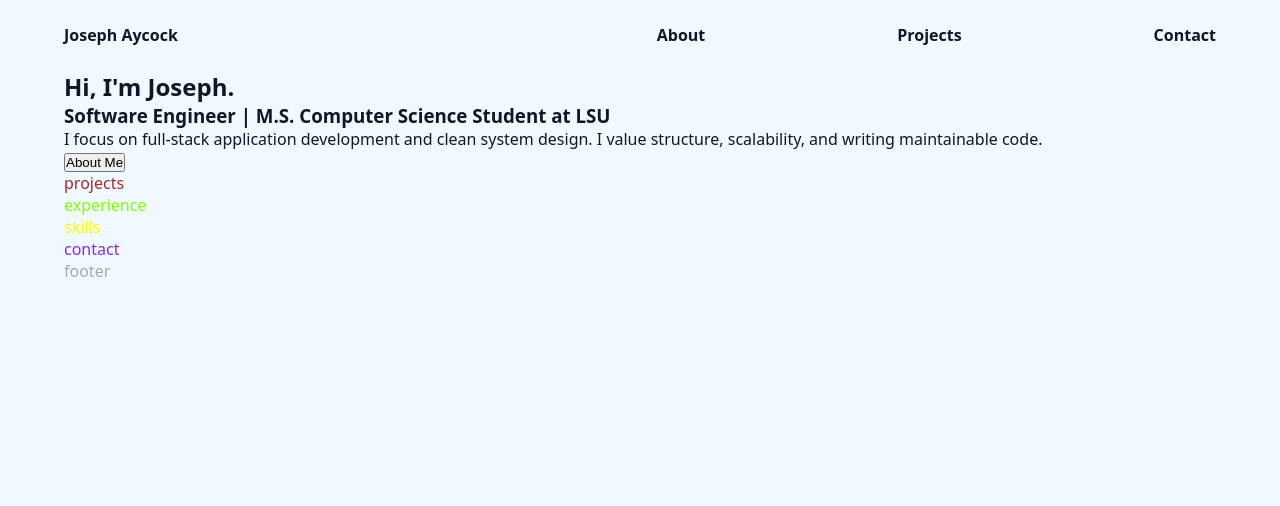
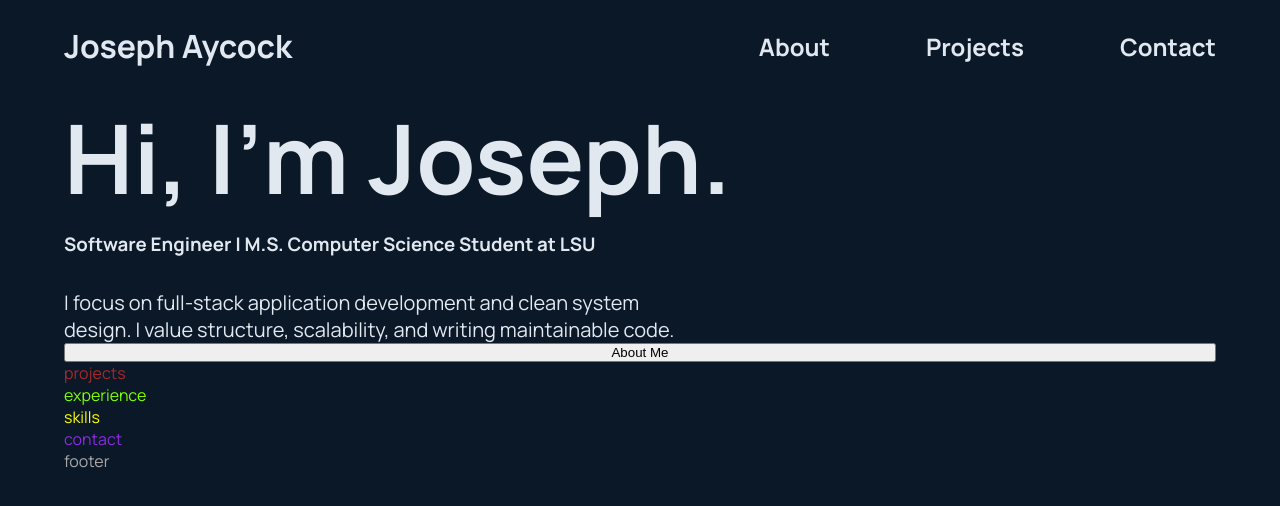
Before and after one commit to josephaycock/Personal-Portfolio, a React (Vite) app: page / in a window 1280 px wide. Shown: the top 506 px of the page. Built offline with nearby package versions, Linux system fonts and the light colour scheme.

Commit message:
Hero section text work

```diff
--- a/src/components/Navbar/Navbar.css
+++ b/src/components/Navbar/Navbar.css
@@ -7,21 +7,23 @@
 
 .navbar .navbar-left {
     font-weight: bolder;
+    font-size: 32px;
 }
 
 .navbar .navbar-right {
+    font-weight: bold;
+    font-size: 24px;
 }
 
 .navbar .nav-links {
     display: flex;
     list-style-type: none;
-    gap: 12rem;
+    gap: 6rem;
 }
 
 .navbar a {
     text-decoration: none;
-    font-weight: bold;
-    color: #0F172A;
+    color: #E2E8F0;
 }
 
 .navbar a:hover {
--- a/src/sections/Hero/Hero.css
+++ b/src/sections/Hero/Hero.css
@@ -1,2 +1,29 @@
 .hero {
+    text-align: left;
+    display: flex;
+    flex-direction: column;
 }
+
+.hero h1,
+.hero h2,
+.hero p {
+    margin: 0;
+}
+
+.hero .hero-title {
+    font-size: 6rem;
+    margin-bottom: 0.5rem;
+}
+
+.hero .hero-subtitle {
+    margin-bottom: 2rem;
+}
+
+.hero .hero-paragraph {
+    font-size: 1.25rem;
+    max-width: 52ch;
+}
+
+.hero .hero-button {
+
+}
--- a/src/styles/index.css
+++ b/src/styles/index.css
@@ -1,3 +1,5 @@
+@import url('https://fonts.googleapis.com/css2?family=Manrope:wght@400;500;600;700&display=swap');
+
 * {
   margin: 0;
   padding: 0;
@@ -5,9 +7,9 @@
 }
 
 body {
-  font-family: system-ui, -apple-system, BlinkMacSystemFont, sans-serif;
-  background-color: #F0F9FF;
-  color: #0F172A;
+  font-family: 'Manrope', sans-serif;
+  background-color: #0A1828;
+  color: #E2E8F0;
 }
 
 .container {
```
